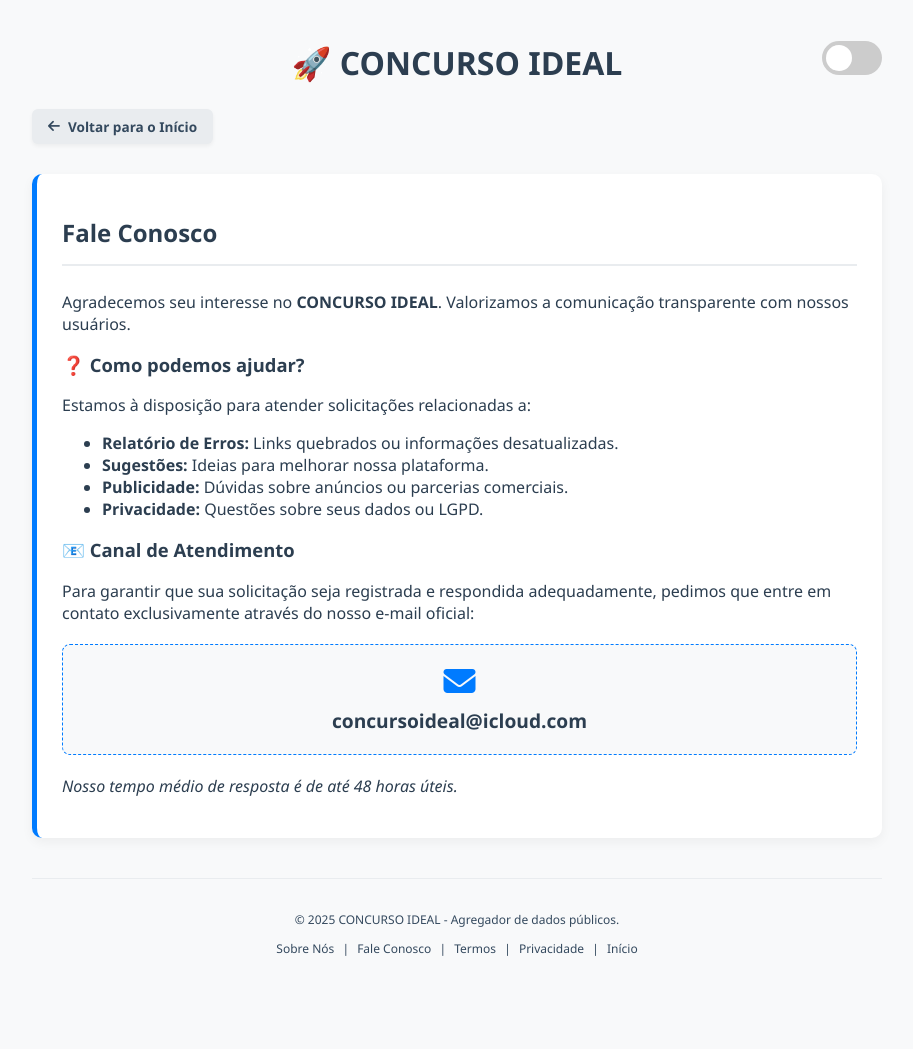
After one commit to irislenisson/concurso-flask-app, a Flask app: page /contato in a window 1280 px wide. The commit adds this page. Shown: the whole page, without its empty margins (183-1096 px from the left). Run offline with Flask 3, Linux system fonts and the light colour scheme.

Commit message:
Inserindo Fale conosco

```diff
--- a/app.py
+++ b/app.py
@@ -3,7 +3,7 @@ import locale
 import json
 import time
 import smtplib
-import threading  # <--- NOVO: Para não travar o site
+import threading
 from email.mime.text import MIMEText
 from email.mime.multipart import MIMEMultipart
 from flask import Flask, request, jsonify, render_template, Response, send_from_directory, url_for
@@ -44,19 +44,16 @@ LEADS_FILE = os.path.join(basedir, 'leads.txt')
 CACHE_TIMEOUT = 3600
 CACHE_MEMORIA = { "timestamp": 0, "dados": [] }
 
-# --- FUNÇÃO DE ENVIO DE E-MAIL (COM LOGS DETALHADOS) ---
+# --- FUNÇÃO DE ENVIO DE E-MAIL ---
 def enviar_email_alerta(novo_lead):
-    print(f"--> [EMAIL] Iniciando tentativa de envio para {novo_lead}...")
-
     smtp_server = os.environ.get('SMTP_SERVER')
     smtp_port = os.environ.get('SMTP_PORT')
     smtp_user = os.environ.get('SMTP_USER')
     smtp_pass = os.environ.get('SMTP_PASS')
     destinatario = "concursoideal@icloud.com"
 
-    # Verificação de variáveis
     if not all([smtp_server, smtp_port, smtp_user, smtp_pass]):
-        print("--> [EMAIL ERRO] Variáveis de ambiente SMTP não configuradas no Render!")
+        print("--> [EMAIL ERRO] Variáveis SMTP não configuradas.")
         return
 
     try:
@@ -72,18 +69,12 @@ def enviar_email_alerta(novo_lead):
         """
         msg.attach(MIMEText(corpo, 'html'))
 
-        print(f"--> [EMAIL] Conectando ao servidor {smtp_server}:{smtp_port}...")
         server = smtplib.SMTP(smtp_server, int(smtp_port))
         server.starttls()
-
-        print("--> [EMAIL] Fazendo Login...")
         server.login(smtp_user, smtp_pass)
-
-        print("--> [EMAIL] Enviando mensagem...")
         server.sendmail(smtp_user, destinatario, msg.as_string())
-
         server.quit()
-        print(f"--> [EMAIL SUCESSO] E-mail de alerta enviado para {destinatario}!")
+        print(f"--> [EMAIL SUCESSO] Alerta enviado para {destinatario}")
     except Exception as e:
         print(f"--> [EMAIL FALHA] Erro: {e}")
 
@@ -158,6 +149,10 @@ def index():
 @app.route('/sobre')
 def sobre(): return render_template('sobre.html')
 
+# ROTA FALE CONOSCO (NOVA)
+@app.route('/contato')
+def contato(): return render_template('contato.html')
+
 @app.route('/termos')
 def termos(): return render_template('termos.html')
 
@@ -174,12 +169,22 @@ def ads_txt(): return send_from_directory(basedir, 'ads.txt')
 def sitemap():
     xml_content = ['<?xml version="1.0" encoding="UTF-8"?>']
     xml_content.append('<urlset xmlns="http://www.sitemaps.org/schemas/sitemap/0.9">')
-    estaticas = [('index', 'daily', '1.0'), ('sobre', 'monthly', '0.8'), ('termos', 'yearly', '0.5'), ('privacidade', 'yearly', '0.5')]
+
+    # Adicionei 'contato' na lista de estáticos
+    estaticas = [
+        ('index', 'daily', '1.0'),
+        ('sobre', 'monthly', '0.8'),
+        ('contato', 'monthly', '0.8'),
+        ('termos', 'yearly', '0.5'),
+        ('privacidade', 'yearly', '0.5')
+    ]
+
     for endpoint, freq, prio in estaticas:
         try:
             url = url_for(endpoint, _external=True)
             xml_content.append(f'<url><loc>{url}</loc><changefreq>{freq}</changefreq><priority>{prio}</priority></url>')
         except: pass
+
     dados = obter_dados()
     urls_adicionadas = set()
     for item in dados:
@@ -188,6 +193,7 @@ def sitemap():
             urls_adicionadas.add(termo_limpo)
             link_dinamico = url_for('index', _external=True) + f"?q={quote(termo_limpo)}"
             xml_content.append(f'<url><loc>{link_dinamico}</loc><changefreq>daily</changefreq><priority>0.7</priority></url>')
+
     xml_content.append('</urlset>')
     return Response('\n'.join(xml_content), mimetype="application/xml")
 
@@ -228,7 +234,6 @@ def api_buscar():
     res = filtrar_concursos(todos, s_min, palavras, list(ufs), excluir)
     return jsonify(res)
 
-# --- ROTA NEWSLETTER (ATUALIZADA COM THREADING) ---
 @app.route('/api/newsletter', methods=['POST'])
 @limiter.limit("5 per minute")
 def api_newsletter():
@@ -238,18 +243,15 @@ def api_newsletter():
     if not email or '@' not in email:
         return jsonify({'error': 'E-mail inválido'}), 400
 
-    # 1. Salva no arquivo local (Backup rápido)
     try:
         with open(LEADS_FILE, 'a', encoding='utf-8') as f:
             f.write(f"{time.strftime('%Y-%m-%d %H:%M:%S')} - {email}\n")
     except: pass
 
-    # 2. Envia e-mail em SEGUNDO PLANO (Não trava o usuário)
-    # Cria uma "linha paralela" de execução só para mandar o e-mail
+    # Envia e-mail em segundo plano
     thread = threading.Thread(target=enviar_email_alerta, args=(email,))
     thread.start()
 
-    # Retorna sucesso IMEDIATAMENTE para o frontend
     return jsonify({'message': 'Sucesso! Você receberá novidades.'})
 
 if __name__ == '__main__':
--- a/templates/base.html
+++ b/templates/base.html
@@ -50,7 +50,8 @@
             <p>&copy; 2025 CONCURSO IDEAL - Agregador de dados públicos.</p>
             <p>
                 <a href="/sobre">Sobre Nós</a> |
-                <a href="/termos">Termos de Uso</a> |
+                <a href="/contato">Fale Conosco</a> |
+                <a href="/termos">Termos</a> |
                 <a href="/privacidade">Privacidade</a> |
                 <a href="/">Início</a>
             </p>
--- /dev/null
+++ b/templates/contato.html
@@ -0,0 +1,38 @@
+{% extends "base.html" %}
+
+{% block title %}Fale Conosco - Concurso Ideal{% endblock %}
+
+{% block content %}
+    <a href="/" class="action-btn" style="background:var(--border-color); color:var(--text-secondary); margin-bottom:20px; text-decoration:none;">
+        <i class="fas fa-arrow-left"></i> Voltar para o Início
+    </a>
+
+    <div class="concurso-card" style="margin-top: 10px;">
+        <h1 style="text-align: left; border-bottom: 2px solid var(--border-color); padding-bottom: 15px; font-size: 1.5em;">
+            Fale Conosco
+        </h1>
+
+        <p>Agradecemos seu interesse no <strong>CONCURSO IDEAL</strong>. Valorizamos a comunicação transparente com nossos usuários.</p>
+
+        <h3>❓ Como podemos ajudar?</h3>
+        <p>Estamos à disposição para atender solicitações relacionadas a:</p>
+        <ul>
+            <li><strong>Relatório de Erros:</strong> Links quebrados ou informações desatualizadas.</li>
+            <li><strong>Sugestões:</strong> Ideias para melhorar nossa plataforma.</li>
+            <li><strong>Publicidade:</strong> Dúvidas sobre anúncios ou parcerias comerciais.</li>
+            <li><strong>Privacidade:</strong> Questões sobre seus dados ou LGPD.</li>
+        </ul>
+
+        <h3>📧 Canal de Atendimento</h3>
+        <p>Para garantir que sua solicitação seja registrada e respondida adequadamente, pedimos que entre em contato exclusivamente através do nosso e-mail oficial:</p>
+
+        <div style="background: var(--bg-body); padding: 20px; border-radius: 8px; text-align: center; margin: 20px 0; border: 1px dashed var(--primary-color);">
+            <i class="fas fa-envelope" style="font-size: 2em; color: var(--primary-color); margin-bottom: 10px;"></i><br>
+            <a href="mailto:concursoideal@icloud.com" style="font-size: 1.2em; font-weight: bold; color: var(--text-primary); text-decoration: none;">
+                concursoideal@icloud.com
+            </a>
+        </div>
+
+        <p><em>Nosso tempo médio de resposta é de até 48 horas úteis.</em></p>
+    </div>
+{% endblock %}
```
